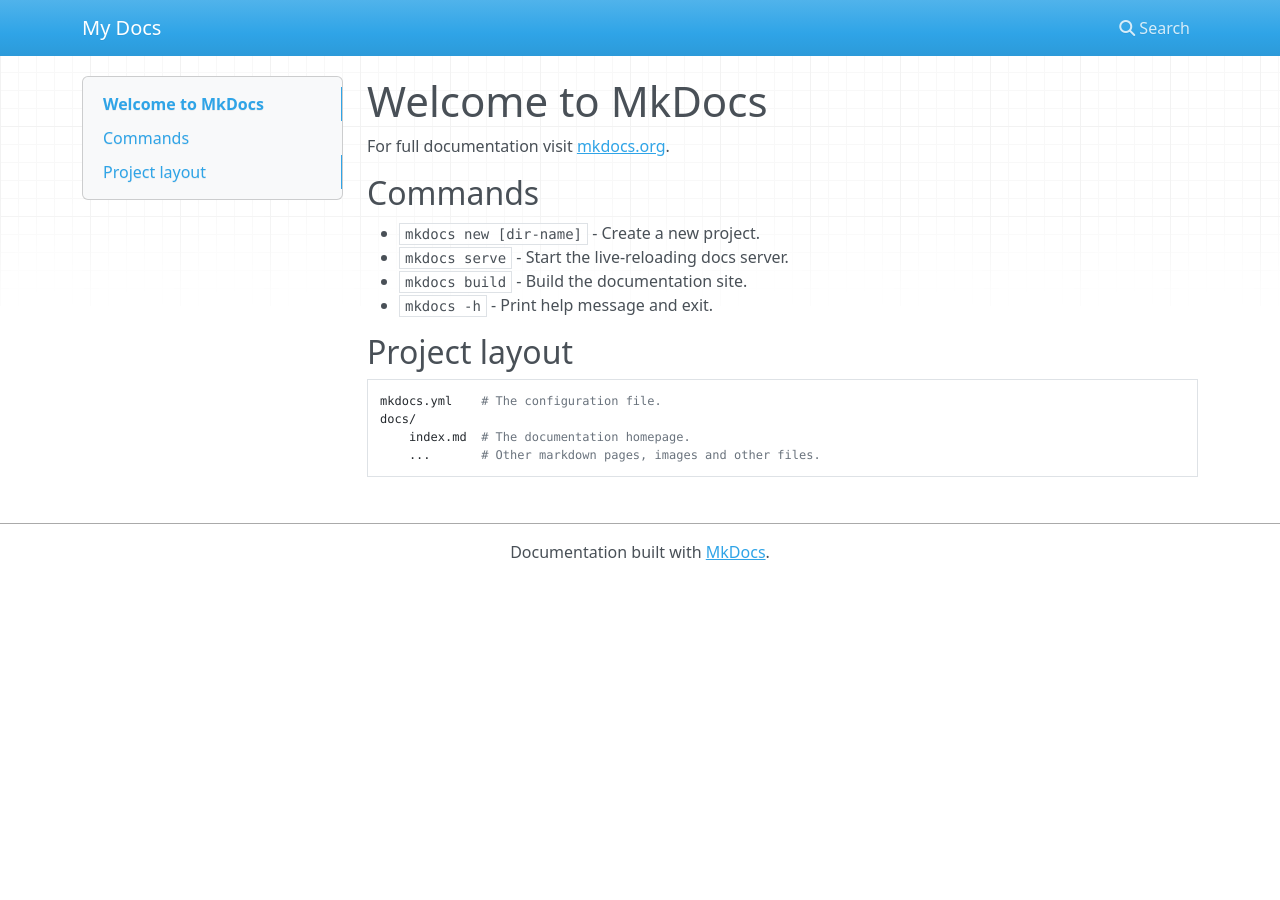
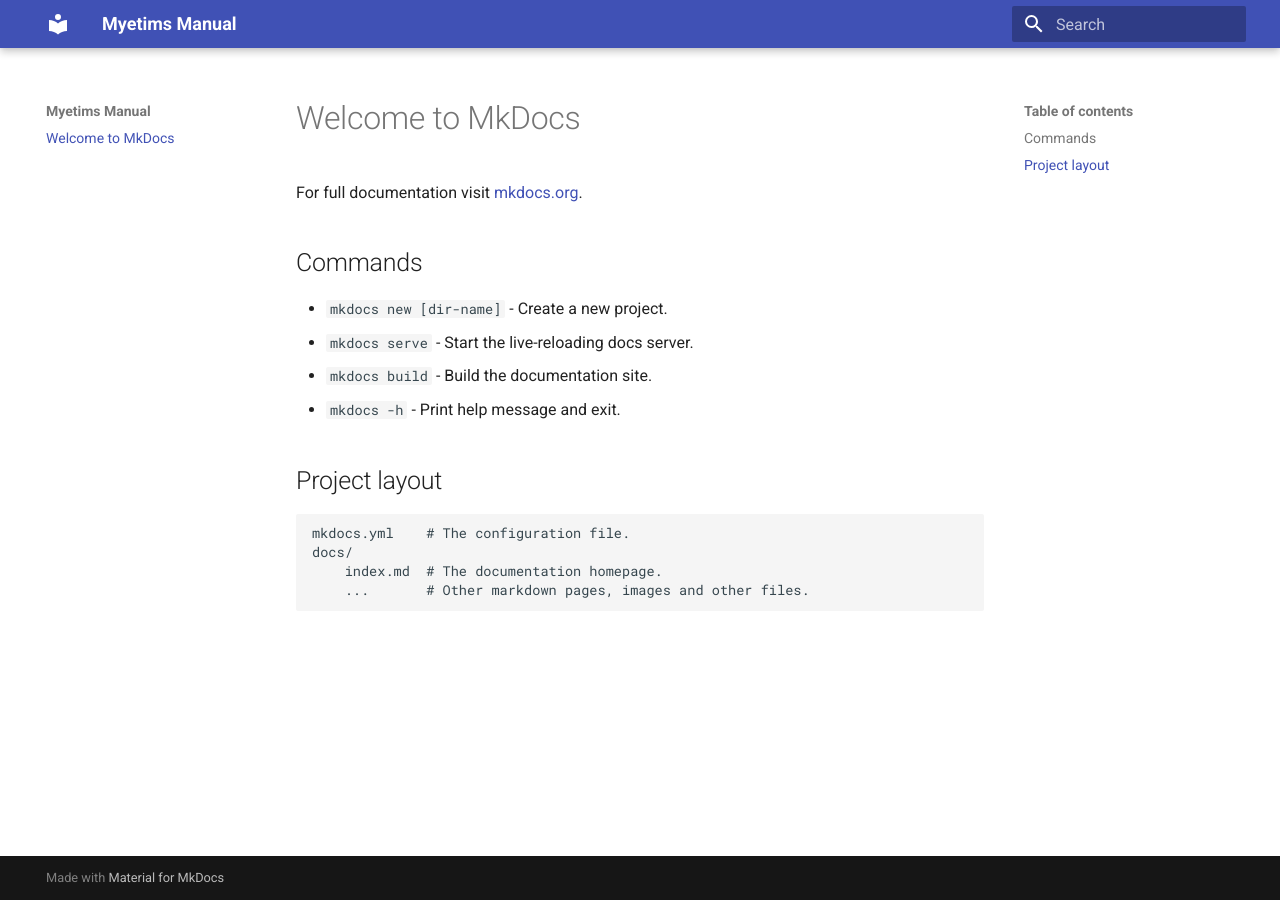
Before and after one commit to akademi-jpj/myetims, an MkDocs documentation site: the page built from docs/index.md, in a window 1280 px wide. Built offline with MkDocs 1.6.1 and Material for MkDocs 9.7.7, drawn with Linux system fonts in a browser that asks for light colours; nearby versions of some CDN libraries.

Commit message:
Add material

```diff
--- a/mkdocs.yml
+++ b/mkdocs.yml
@@ -1 +1,19 @@
-site_name: My Docs
+site_name: Myetims Manual
+theme:
+  name: material
+
+  features:
+    - content.code.annotate
+  #   - navigation.tabs
+  #   - navigation.tabs.sticky
+  font:
+    text: Roboto
+  palette:
+    primary: indigo
+markdown_extensions:
+  - attr_list
+  - pymdownx.highlight:
+      anchor_linenums: true
+  - pymdownx.inlinehilite
+  - pymdownx.snippets
+  - pymdownx.superfences
```
